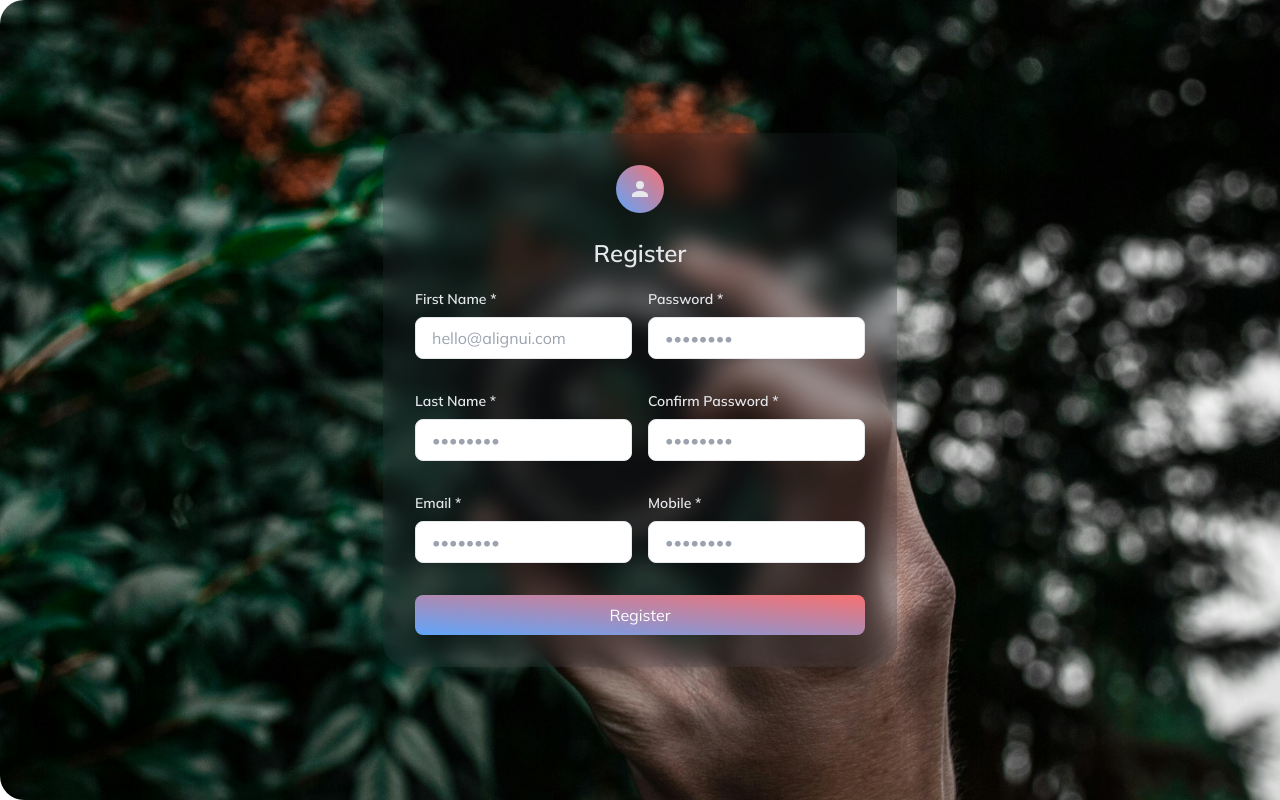
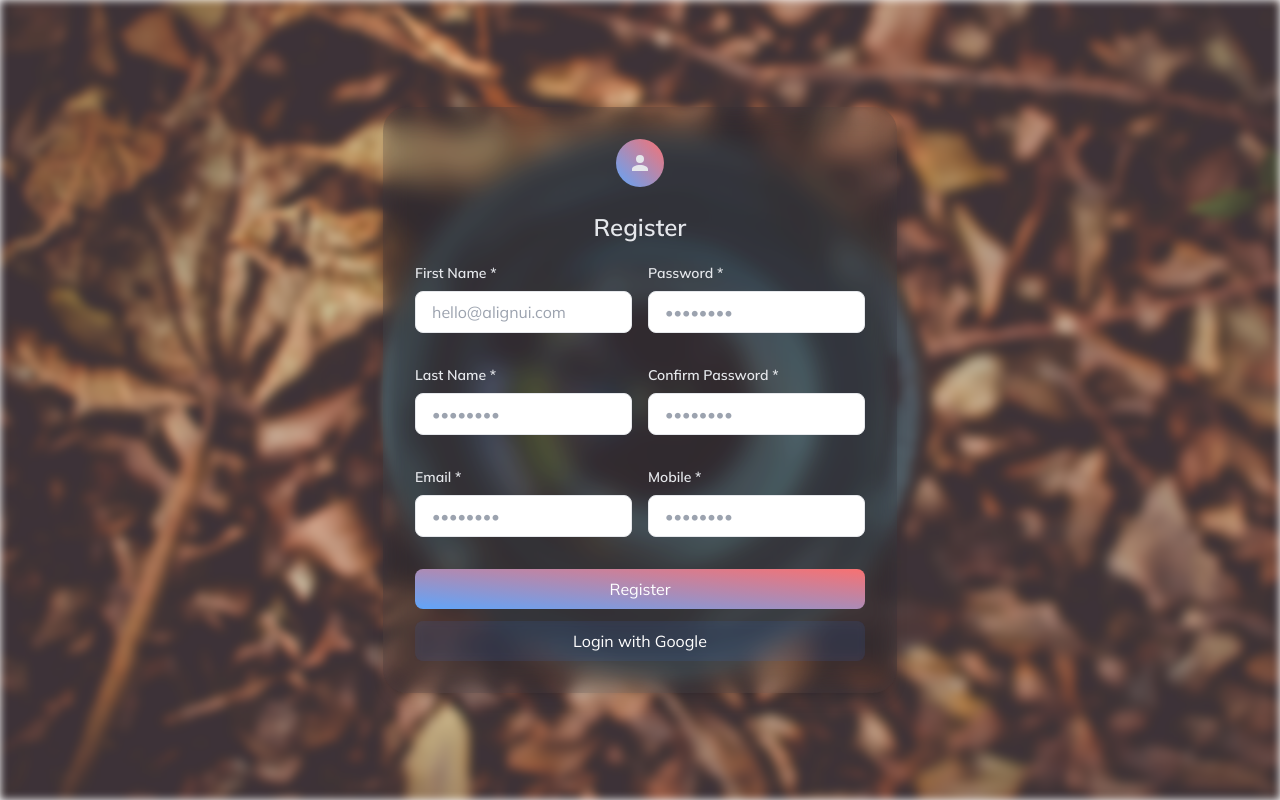
Before and after one commit to not-known-person/cliqnclix, a React (Create React App) app: page /register in a window 1280 px wide. Built offline with nearby package versions, Linux system fonts and the light colour scheme.

Commit message:
Fixed Auth Pages

```diff
--- a/src/Pages/Auth/Login.jsx
+++ b/src/Pages/Auth/Login.jsx
@@ -4,7 +4,7 @@ const Login = () => {
     return (
         <div className=''>
             {/* <div className='bg-clip-padding backdrop-filter backdrop-brightness-75 backdrop-blur-sm  bg-opacity-10' > */}
-            <div class="bg-gradient-to-tr from-gray-800 via-gray-500  to-gray-800 h-screen relative ">
+            <div class=' h-screen relative '>
                 <div className='flex justify-center items-center h-full absolute z-50 w-full' >
                     <div class=" p-8 rounded-3xl shadow-lg bg-gray-600  bg-clip-padding backdrop-filter backdrop-brightness-75 backdrop-blur-md  bg-opacity-10  flex justify-center items-center flex-col">
                         <div class="flex justify-center mb-6">
@@ -34,7 +34,7 @@ const Login = () => {
 
                 </div>
                 <div>
-                    <img src="./pexels-garrett-morrow-736414.jpg" alt="" className='filter filter-md rounded-s-3xl object-center h-[100vh] w-screen object-cover overflow-hidden' />
+                    <img src="./pexels-caio-69970.jpg" alt="" className='filter blur-sm  object-center h-[100vh] w-screen object-cover overflow-hidden' />
                 </div>
             </div>
         </div>
--- a/src/Pages/Auth/Register.jsx
+++ b/src/Pages/Auth/Register.jsx
@@ -21,38 +21,37 @@ const Register = () => {
                             <div class="">
                                 <label for="password" class="block text-gray-200 text-sm font-semibold mb-2">Last Name *</label>
                                 <input type="password" id="password" class="form-input w-full px-4 py-2 border rounded-lg text-gray-700 focus:ring-blue-500" required placeholder="••••••••" />
-                                {/* <p class="text-gray-300 text-xs mt-1">Must contain 1 uppercase letter, 1 number, min. 8 characters.</p> */}
+
                             </div>
                             <div class="">
                                 <label for="password" class="block text-gray-200 text-sm font-semibold mb-2">Email *</label>
                                 <input type="password" id="password" class="form-input w-full px-4 py-2 border rounded-lg text-gray-700 focus:ring-blue-500" required placeholder="••••••••" />
-                                {/* <p class="text-gray-300 text-xs mt-1">Must contain 1 uppercase letter, 1 number, min. 8 characters.</p> */}
+
                             </div>
                             <div class="">
                                 <label for="password" class="block text-gray-200 text-sm font-semibold mb-2">Password *</label>
                                 <input type="password" id="password" class="form-input w-full px-4 py-2 border rounded-lg text-gray-700 focus:ring-blue-500" required placeholder="••••••••" />
-                                {/* <p class="text-gray-300 text-xs mt-1">Must contain 1 uppercase letter, 1 number, min. 8 characters.</p> */}
+
                             </div>
                             <div class="">
                                 <label for="password" class="block text-gray-200 text-sm font-semibold mb-2">Confirm Password *</label>
                                 <input type="password" id="password" class="form-input w-full px-4 py-2 border rounded-lg text-gray-700 focus:ring-blue-500" required placeholder="••••••••" />
-                                {/* <p class="text-gray-300 text-xs mt-1">Must contain 1 uppercase letter, 1 number, min. 8 characters.</p> */}
+
                             </div>
                             <div class="">
                                 <label for="password" class="block text-gray-200 text-sm font-semibold mb-2">Mobile *</label>
                                 <input type="password" id="password" class="form-input w-full px-4 py-2 border rounded-lg text-gray-700 focus:ring-blue-500" required placeholder="••••••••" />
-                                {/* <p class="text-gray-300 text-xs mt-1">Must contain 1 uppercase letter, 1 number, min. 8 characters.</p> */}
+
                             </div>
-                            {/* <p class="text-gray-600 text-xs text-center mt-4">
-                                By clicking Register, you agree to accept Apex Financial's
-                                <a href="#" class="text-blue-500 hover:underline">Terms and Conditions</a>.
-                            </p> */}
                         </form>
-                        <button type="submit" class="w-full bg-blue-500 text-white mt-4  px-4 py-2 rounded-lg focus:outline-none bg-gradient-to-tr from-blue-400   to-red-400  focus:ring-2 focus:ring-opacity-50">Register</button>
+                        <div className='flex flex-col gap-3 w-full'>
+                            <button type="submit" class="w-full bg-blue-500 text-white mt-4  px-4 py-2 rounded-lg focus:outline-none bg-gradient-to-tr from-blue-400   to-red-400  focus:ring-2 focus:ring-opacity-50">Register</button>
+                            <button type="submit" class="w-full bg-blue-500 text-white px-4 py-2 rounded-lg focus:outline-none  backdrop-filter backdrop-brightness-75 backdrop-blur-sm  bg-opacity-10  focus:ring-2 focus:ring-opacity-50">Login with Google</button>
+                        </div>
                     </div>
                 </div>
                 <div>
-                    <img src="./pexels-garrett-morrow-736414.jpg" alt="" className='filter filter-md rounded-s-3xl object-center h-[100vh] w-screen object-cover overflow-hidden' />
+                    <img src="./pexels-caio-69970.jpg" alt="" className='filter blur-sm  object-center h-[100vh] w-screen object-cover overflow-hidden' />
                 </div>
             </div>
         </div>
```
Also changed, not shown: 1 other file (tests, documents, lock files or other folders).
